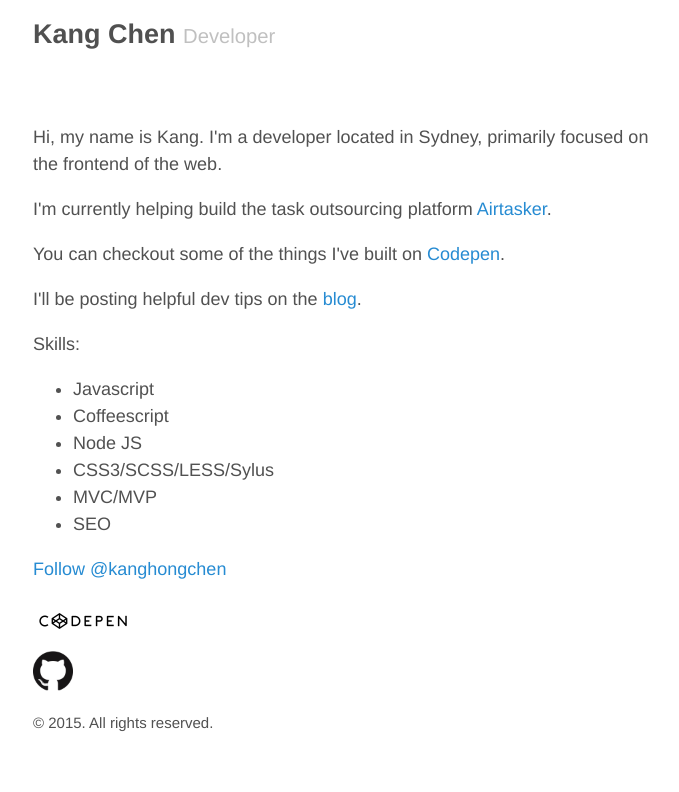
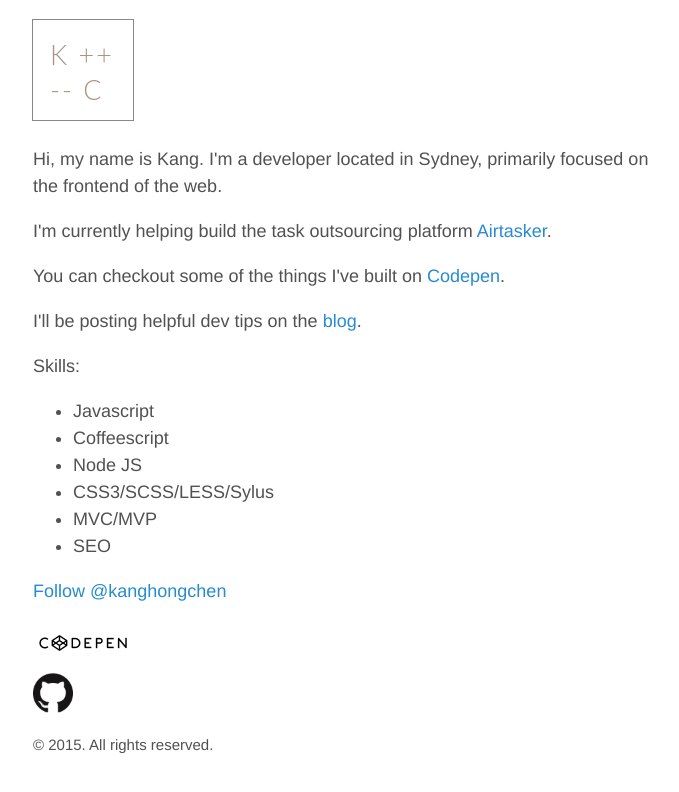
Before and after one commit to kang-chen/kang-chen.github.io, a Jekyll site: the page built from index.html, in a window 1280 px wide. Shown: the top 792 px of the page, without its empty margins (292-971 px from the left). Built offline with Jekyll 4.4.1, drawn with Linux system fonts in a browser that asks for light colours; the list of posts is cut into pages by our own code; comment, search, counter and statistics services are not loaded.

Commit message:
logo commited

```diff
--- a/_includes/head.html
+++ b/_includes/head.html
@@ -18,11 +18,13 @@
 
   <!-- Icons -->
   <link rel="apple-touch-icon-precomposed" sizes="144x144" href="{{ site.baseurl }}/public/apple-touch-icon-precomposed.png">
+
   <link rel="shortcut icon" href="{{ site.baseurl }}/images/favicon.ico">
 
   <!-- RSS -->
   <link rel="alternate" type="application/atom+xml" title="{{ site.title }}" href="{{ site.baseurl }}/atom.xml">
 
+  <script src="{{ site.baseurl }}/js/scripts.js"></script>
   <script>
     (function(i,s,o,g,r,a,m){i['GoogleAnalyticsObject']=r;i[r]=i[r]||function(){
     (i[r].q=i[r].q||[]).push(arguments)},i[r].l=1*new Date();a=s.createElement(o),
--- a/_layouts/default.html
+++ b/_layouts/default.html
@@ -8,18 +8,10 @@
     <div class="container content">
       <header class="masthead">
         <h2 class="masthead-title">
-          <a href="{{ site.baseurl }}/" title="Home">{{ site.title }}</a>
-          <small>{{ site.tagline }}</small>
+          <a href="{{ site.baseurl }}/" title="Home"><< Home</a>
+          <small>{{ site.title }}</small>
         </h2>
-        <!-- <div class="logo">
-          <div class="center">
 
-          </div>
-          <div class="top"></div>
-          <div class="right"></div>
-          <div class="bottom"></div>
-          <div class="left"></div>
-        </div> -->
       </header>
 
       <main>
@@ -27,10 +19,6 @@
       </main>
 
       <footer class="footer">
-        <!-- <h3 class="masthead-title">
-          <a href="{{ site.baseurl }}/" title="Home">{{ site.title }}</a>
-          <small>{{ site.tagline }}</small>
-        </h3> -->
         <small>
           &copy; <time datetime="{{ site.time | date_to_xmlschema }}">{{ site.time | date: '%Y' }}</time>. All rights reserved.
         </small>
--- /dev/null
+++ b/_layouts/home.html
@@ -0,0 +1,41 @@
+<!DOCTYPE html>
+<html lang="en">
+
+  {% include head.html %}
+
+  <body>
+
+    <div class="container content">
+      <header class="masthead">
+        <!-- <h2 class="masthead-title">
+          <a href="{{ site.baseurl }}/" title="Home">{{ site.title }}</a>
+          <small>{{ site.tagline }}</small>
+        </h2> -->
+        <div class="box">
+          <div class="center">
+            <h2><a id="type-text" href="{{ site.baseurl }}/" title="Home"></a></h2>
+          </div>
+          <div class="top"></div>
+          <div class="right"></div>
+          <div class="bottom"></div>
+          <div class="left"></div>
+        </div>
+      </header>
+
+      <main>
+        {{ content }}
+      </main>
+
+      <footer class="footer">
+        <!-- <h3 class="masthead-title">
+          <a href="{{ site.baseurl }}/" title="Home">{{ site.title }}</a>
+          <small>{{ site.tagline }}</small>
+        </h3> -->
+        <small>
+          &copy; <time datetime="{{ site.time | date_to_xmlschema }}">{{ site.time | date: '%Y' }}</time>. All rights reserved.
+        </small>
+      </footer>
+    </div>
+
+  </body>
+</html>
--- a/_sass/_general.scss
+++ b/_sass/_general.scss
@@ -7,3 +7,7 @@
 .github {
   width: 40px;
 }
+
+.body {
+  margin-top: 110px;
+}
--- a/_sass/_logo.scss
+++ b/_sass/_logo.scss
@@ -1,20 +1,33 @@
+.border {
+  height: 100px;
+  width: 100px;
+}
+
 $lineweight: 1px;
 $linecolor: #888888;
 $speed: 0.5s;
+$gold: #aa9483;
 
-.logo h3 {
-  margin: 15px 20px 20px 20px;
+.box h2 {
+  margin: 0;
+  padding: 17px;
   font-weight: 300;
   letter-spacing: 2px;
   line-height: 35px;
+  font-family: 'Lato', 'Helvetica Neue', Helvetica, Arial, sans-serif;
 }
 
-.logo{
-  width:100px;
-  height:100px;
-  margin: auto;
+#type-text {
+  color: $gold;
+}
+
+.box{
+  width: 100px;
+  height: 100px;
   position: absolute;
-  top:0;right:0;left:0;bottom:0;
+  top: 0;
+  margin: 20px 0;
+
 }
 
 .top{
--- a/index.html
+++ b/index.html
@@ -1,10 +1,9 @@
 ---
-layout: default
+layout: home
 title: Home
 ---
 
 <div class="body">
-
   <div class="about">
     <p>Hi, my name is Kang. I'm a developer located in Sydney, primarily focused on the frontend of the web.</p>
     <p>I'm currently helping build the task outsourcing platform <a href="http://www.airtasker.com" target="_blank">Airtasker</a>.</p>
--- a/js/scripts.js
+++ b/js/scripts.js
@@ -0,0 +1,14 @@
+var mystring = "K ++  -- C";
+var myarr = mystring.split("");
+var loopTimer;
+function framelooper(){
+
+if ( myarr.length > 0){
+document.getElementById("type-text").innerHTML += myarr.shift();
+}else{
+clearTimeout(loopTimer);
+                return false;
+}
+loopTimer = setTimeout('framelooper()',100);
+}
+setTimeout(function(){ framelooper(); }, 2000);
--- a/styles.scss
+++ b/styles.scss
@@ -22,7 +22,7 @@
 @import "syntax";
 @import "code";
 @import "layout";
-// @import "logo";
+@import "logo";
 @import "masthead";
 @import "posts";
 @import "pagination";
```
Also changed, not shown: _drafts/2015-05-22-communicating-between-components-pt2.md (added, +9 -0 lines), 1 other file.
